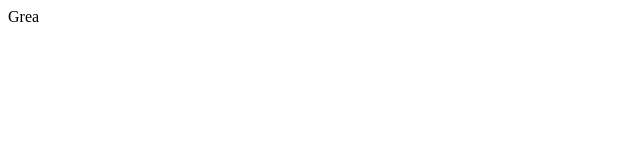
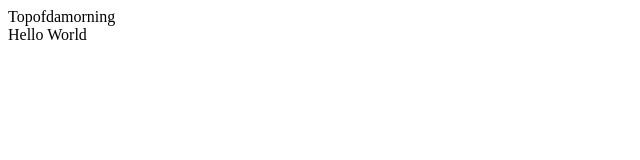
Before and after one commit to jide-y/Hello-World, a website: page index.html in a window 1280 px wide. Shown: the whole page, without its empty margins (0-640 px from the left). Drawn offline with Linux system fonts and the light colour scheme.

Commit message:
1 file modified

```diff
--- a/index.html
+++ b/index.html
@@ -1 +1,2 @@
-<div id="app">Grea</div>
+<div id="app">Topofdamorning</div>
+<div> Hello World</div>
```
